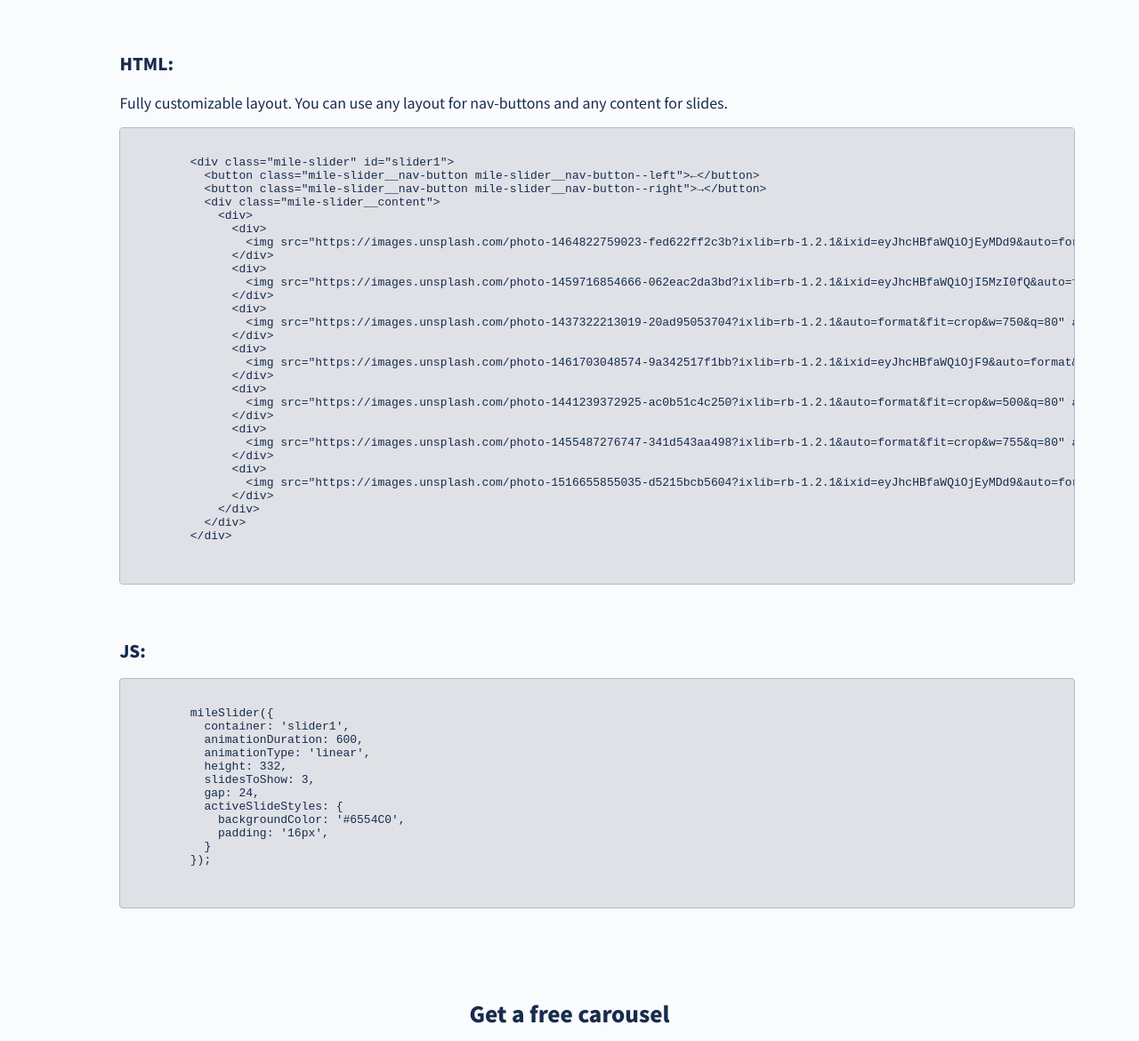
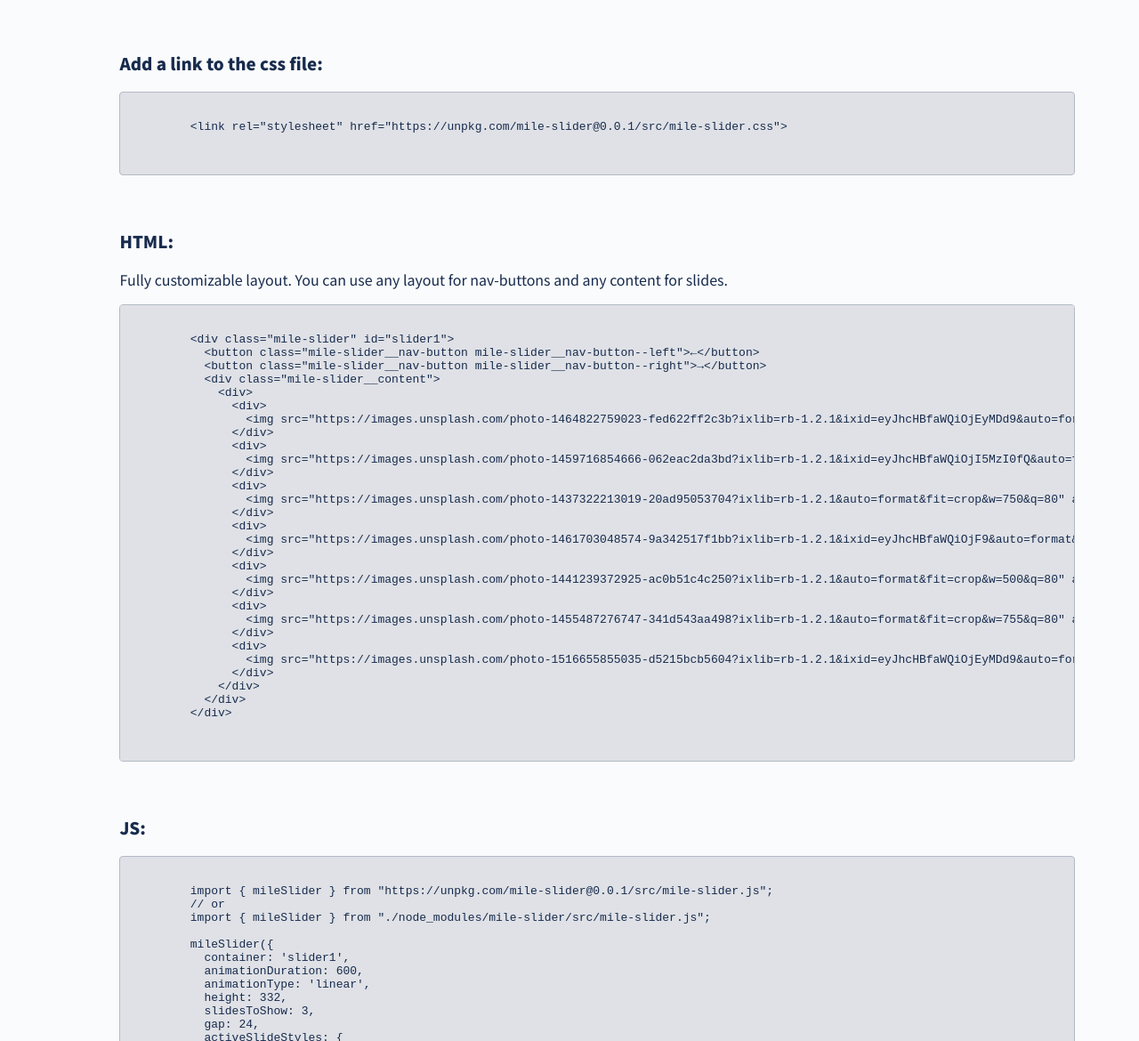
Before and after one commit to mileor/mile-slider, a website: page index.html in a window 1280 px wide. Shown: the part 794-1964 px from the top of the page at 89% size. Drawn offline with Linux system fonts and the light colour scheme.

Commit message:
Update instructions

```diff
--- a/index.html
+++ b/index.html
@@ -112,6 +112,12 @@
         </div>
       </div>
     </div>
+    <h3>Add a link to the css file:</h3>
+    <pre class="code-wrapper">
+      <code>
+        &lt;link rel="stylesheet" href="https://unpkg.com/mile-slider@0.0.1/src/mile-slider.css"&gt;
+      </code>
+    </pre>
     <h3>HTML:</h3>
     <p>
       Fully customizable layout. You can use any layout for nav-buttons and any content for slides.
@@ -152,6 +158,10 @@
     <h3>JS:</h3>
     <pre class="code-wrapper">
       <code>
+        import { mileSlider } from "https://unpkg.com/mile-slider@0.0.1/src/mile-slider.js";
+        // or
+        import { mileSlider } from "./node_modules/mile-slider/src/mile-slider.js";
+
         mileSlider({
           container: 'slider1',
           animationDuration: 600,
@@ -172,6 +182,20 @@
       Github repository
     </a>
   </div>
-  <script src="./src/mile-slider.js"></script>
+  <script type="module">
+    import { mileSlider } from "./src/mile-slider.js";
+    mileSlider({
+      container: 'slider1',
+      animationDuration: 600,
+      animationType: 'linear',
+      height: 332,
+      slidesToShow: 3,
+      gap: 24,
+      activeSlideStyles: {
+        backgroundColor: '#6554C0',
+        padding: '16px',
+      }
+    });
+  </script>
 </body>
 </html>
--- a/package.json
+++ b/package.json
@@ -1,6 +1,6 @@
 {
   "name": "mile-slider",
-  "version": "0.0.0",
+  "version": "0.0.2",
   "description": "Carousel on vanilla JS with the possibility of customization",
   "author": "Mileor <mileorcode@gmail.com>",
   "license": "MIT",
--- a/src/mile-slider.js
+++ b/src/mile-slider.js
@@ -155,7 +155,7 @@ function renderMileSlider({
   }, animationDuration)
 }
 
-function mileSlider({
+export function mileSlider({
   container,
   animationDuration = 600,
   animationType = 'linear',
@@ -188,16 +188,3 @@ function mileSlider({
     });
   })
 }
-
-mileSlider({
-  container: 'slider1',
-  animationDuration: 600,
-  animationType: 'linear',
-  height: 332,
-  slidesToShow: 3,
-  gap: 24,
-  activeSlideStyles: {
-    backgroundColor: '#6554C0',
-    padding: '16px',
-  }
-});
```
Also changed, not shown: README.md.
